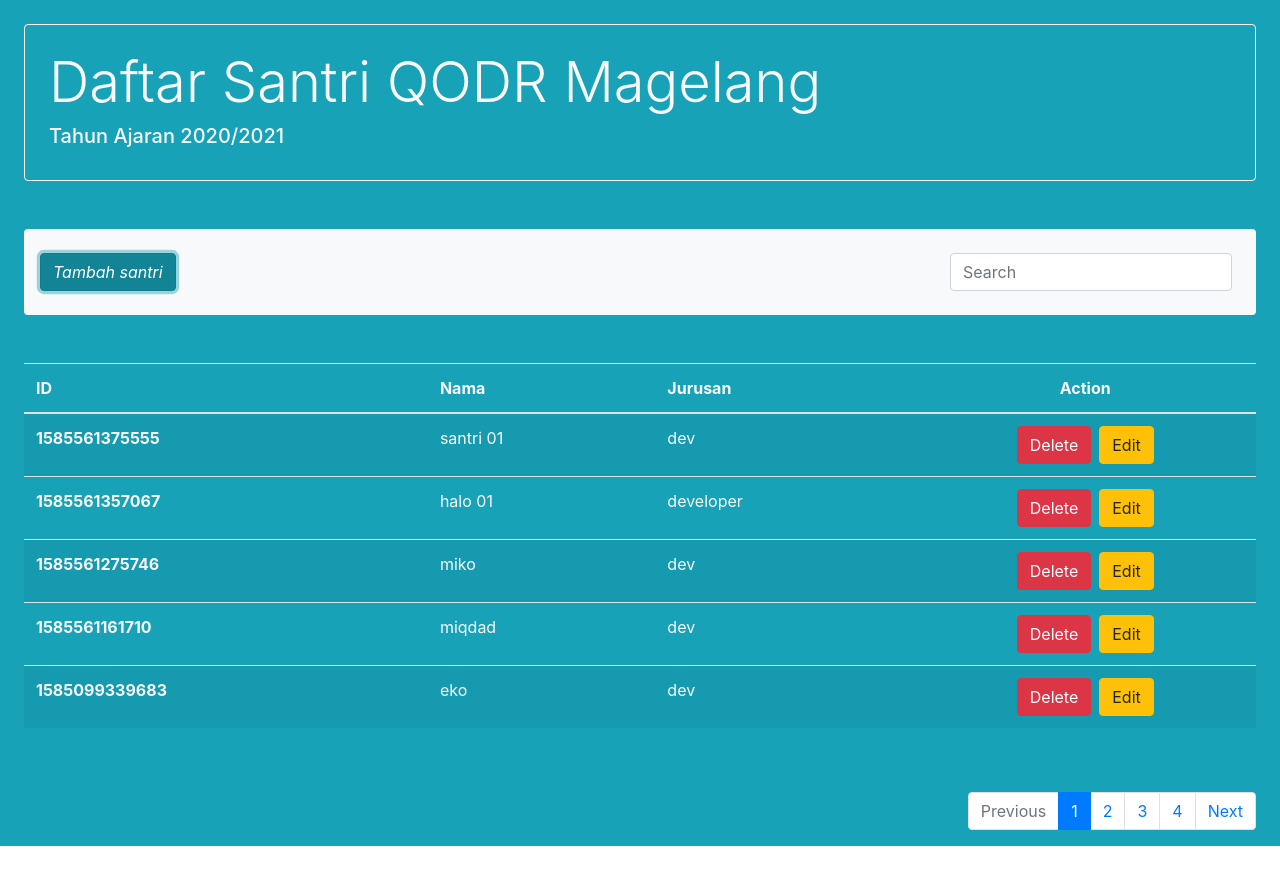
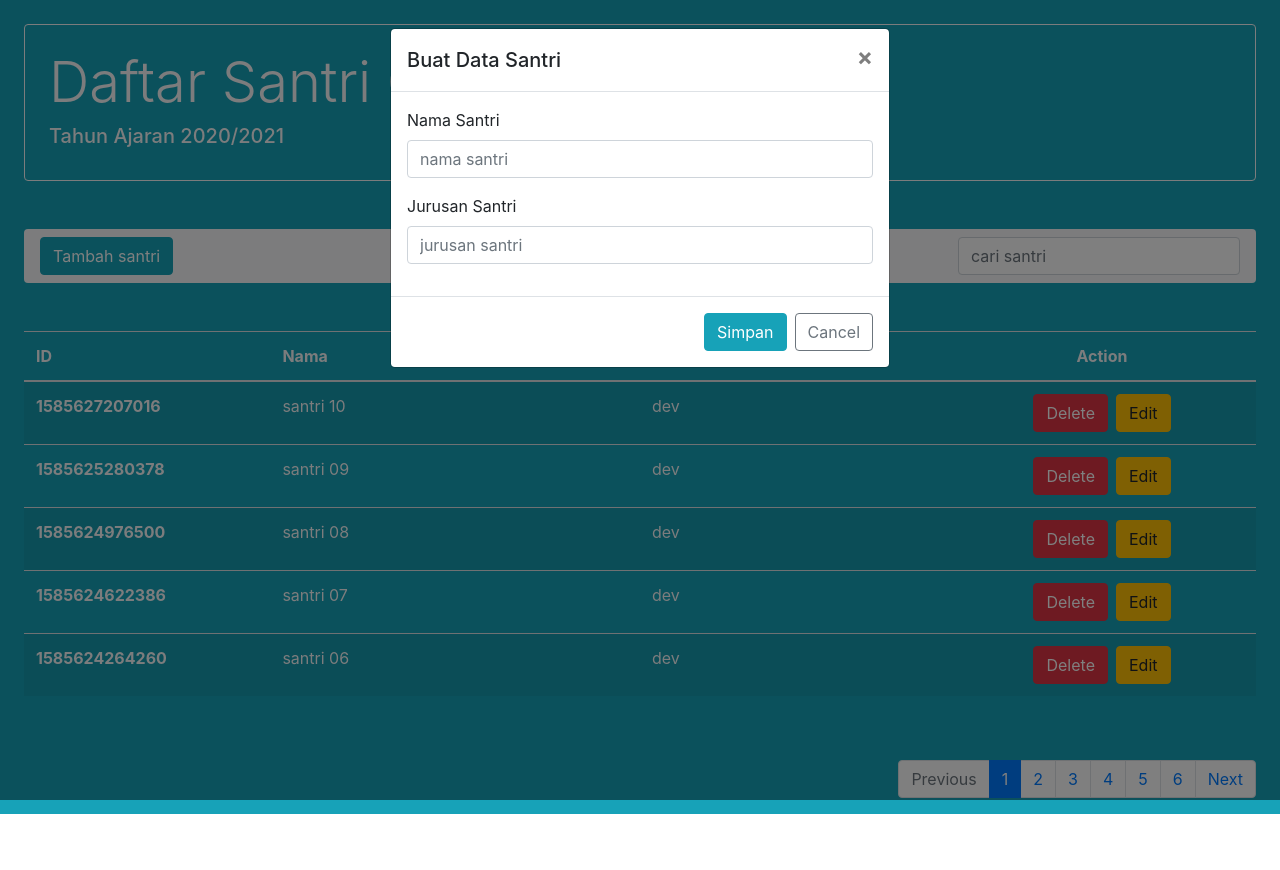
Before and after one commit to akumiq/crudEa, a React (Create React App) app: page / in a window 1280 px wide. Both pictures are taken after a click on the button "Tambah santri". After the commit the page ends 838 px from the top, so only its background shows below. Built offline with nearby package versions, Linux system fonts and the light colour scheme; data requests are answered from the project's data file.

Commit message:
change name function

```diff
--- a/db.json
+++ b/db.json
@@ -2,93 +2,138 @@
   "posts": [
     {
       "id": 1585099188126,
-      "nama": "umar",
-      "jurusan": "dev"
+      "name": "umar",
+      "studyProgram": "dev"
     },
     {
       "id": 1585099195803,
-      "nama": "esa",
-      "jurusan": "dev"
+      "name": "esa",
+      "studyProgram": "dev"
     },
     {
       "id": 1585099202828,
-      "nama": "adil",
-      "jurusan": "dev"
+      "name": "adil",
+      "studyProgram": "dev"
     },
     {
       "id": 1585099214996,
-      "nama": "abim",
-      "jurusan": "dev"
+      "name": "abim",
+      "studyProgram": "dev"
     },
     {
       "id": 1585099220982,
-      "nama": "fatkur",
-      "jurusan": "dev"
+      "name": "fatkur",
+      "studyProgram": "dev"
     },
     {
       "id": 1585099227619,
-      "nama": "rijal",
-      "jurusan": "dev"
+      "name": "rijal",
+      "studyProgram": "dev"
     },
     {
       "id": 1585099233718,
-      "nama": "farhan",
-      "jurusan": "dev"
+      "name": "farhan",
+      "studyProgram": "dev"
     },
     {
       "id": 1585099240668,
-      "nama": "suraji",
-      "jurusan": "dev"
+      "name": "suraji",
+      "studyProgram": "dev"
     },
     {
       "id": 1585099252161,
-      "nama": "tsabit",
-      "jurusan": "dev"
+      "name": "tsabit",
+      "studyProgram": "dev"
     },
     {
       "id": 1585099273189,
-      "nama": "hakim",
-      "jurusan": "dev"
+      "name": "hakim",
+      "studyProgram": "dev"
     },
     {
       "id": 1585099320502,
-      "nama": "alvin",
-      "jurusan": "dev"
+      "name": "alvin",
+      "studyProgram": "dev"
     },
     {
       "id": 1585099327599,
-      "nama": "ali",
-      "jurusan": "dev"
+      "name": "ali",
+      "studyProgram": "dev"
     },
     {
       "id": 1585099333964,
-      "nama": "ahmad",
-      "jurusan": "dev"
+      "name": "ahmad",
+      "studyProgram": "dev"
     },
     {
       "id": 1585099339683,
-      "nama": "eko",
-      "jurusan": "dev"
+      "name": "eko",
+      "studyProgram": "dev"
     },
     {
       "id": 1585561161710,
-      "nama": "miqdad",
-      "jurusan": "dev"
+      "name": "miqdad",
+      "studyProgram": "dev"
     },
     {
       "id": 1585561275746,
-      "nama": "miko",
-      "jurusan": "dev"
+      "name": "miko",
+      "studyProgram": "dev"
     },
     {
       "id": 1585561357067,
-      "nama": "halo 01",
-      "jurusan": "developer"
+      "name": "ciko",
+      "studyProgram": "dev"
     },
     {
       "id": 1585561375555,
-      "nama": "santri 01",
-      "jurusan": "dev"
+      "name": "santri 01",
+      "studyProgram": "dev"
+    },
+    {
+      "id": 1585621612447,
+      "name": "santri 02",
+      "studyProgram": "dev"
+    },
+    {
+      "id": 1585622202722,
+      "name": "santri 03",
+      "studyProgram": "dev"
+    },
+    {
+      "id": 1585622218744,
+      "name": "santri 04",
+      "studyProgram": "dev"
+    },
+    {
+      "id": 1585622728063,
+      "name": "santri 05",
+      "studyProgram": "dev"
+    },
+    {
+      "id": 1585624264260,
+      "name": "santri 06",
+      "studyProgram": "dev"
+    },
+    {
+      "id": 1585624622386,
+      "name": "santri 07",
+      "studyProgram": "dev"
+    },
+    {
+      "id": 1585624976500,
+      "name": "santri 08",
+      "studyProgram": "dev"
+    },
+    {
+      "id": 1585625280378,
+      "name": "santri 09",
+      "studyProgram": "dev"
+    },
+    {
+      "id": 1585627207016,
+      "name": "santri 10",
+      "studyProgram": "dev"
     }
   ]
 }
--- a/src/App.jsx
+++ b/src/App.jsx
@@ -1,6 +1,6 @@
 import React, { Component } from 'react'
 import Header from './components/header'
-import Navbar from './components/navbar'
+import MenuBar from './components/navbar'
 import Contents from './components/contents'
 import axios from 'axios'
 import {
@@ -19,8 +19,8 @@
       value: '',
       postDataSantri: {
         id: '',
-        nama: '',
-        jurusan: ''
+        name: '',
+        studyProgram: ''
       },
       isUpdate: false,
 
@@ -32,12 +32,11 @@
     }
   }
 
-  // fitur CRUD
   componentDidMount () {
-    this.getDataSantri()
+    this.onGetDataSantri()
   }
 
-  getDataSantri = () => {
+  onGetDataSantri = () => {
     axios.get('http://localhost:4000/posts?_sort=id&_order=desc')
       .then((result) => {
         this.setState({
@@ -45,45 +44,6 @@
         }, () => {
           this.setPagination()
         })
-      })
-  }
-
-  simpanDataSantri = () => {
-    this.postDataSantri()
-    this.setState({
-      postDataSantri: {
-        id: '',
-        nama: '',
-        jurusan: ''
-      }
-    })
-  }
-
-  onHandleUpdate = () => {
-    axios.put(`http://localhost:4000/posts/${this.state.postDataSantri.id}`, this.state.postDataSantri)
-      .then(() => {
-        this.getDataSantri()
-        this.setState({
-          postDataSantri: {
-            id: '',
-            nama: '',
-            jurusan: ''
-          }
-        })
-      })
-  }
-
-  onHandleDelete = (id) => {
-    axios.delete(`http://localhost:4000/posts/${id}`)
-      .then(() => {
-        this.getDataSantri()
-      })
-  }
-
-  postDataSantri = () => {
-    axios.post('http://localhost:4000/posts', this.state.postDataSantri)
-      .then(() => {
-        this.getDataSantri()
       })
   }
 
@@ -100,25 +60,62 @@
     })
   }
 
-  dataUpdate = (data) => {
+  onHandlePost = () => {
+    axios.post('http://localhost:4000/posts', this.state.postDataSantri)
+      .then(() => {
+        this.onGetDataSantri()
+        this.setState({
+          postDataSantri: {
+            id: '',
+            name: '',
+            studyProgram: ''
+          }
+        })
+      })
+  }
+
+  onHandleUpdate = () => {
+    axios.put(`http://localhost:4000/posts/${this.state.postDataSantri.id}`, this.state.postDataSantri)
+      .then(() => {
+        this.onGetDataSantri()
+        this.setState({
+          postDataSantri: {
+            id: '',
+            name: '',
+            studyProgram: ''
+          }
+        })
+      })
+  }
+
+  onDataUpdate = (data) => {
     this.setState({
       postDataSantri: data,
       isUpdate: true
     })
   }
 
-  searchedSantri = (e) => {
+  onHandleDelete = (id) => {
+    axios.delete(`http://localhost:4000/posts/${id}`)
+      .then(() => {
+        this.onGetDataSantri()
+      })
+  }
+
+  onSearchSantri = (e) => {
     this.setState({
       value: e.target.value
     }, () => {
       if (this.state.dataSantri) {
-        const searchedSantri = this.state.dataSantri.filter(
-          item => (
-            item.name.toLowerCase().indexOf(this.state.value.toLowerCase()) > -1
-          )
+        const searchDataSantri = this.state.dataSantri.filter(
+          (item) => {
+            return (
+              item.name.toLowerCase().indexOf(this.state.value.toLowerCase()) > -1
+            )
+          }
         )
         this.setState({
-          newDataSantri: searchedSantri
+          newDataSantri: searchDataSantri
         }, () => this.setPagination())
       }
     })
@@ -183,11 +180,11 @@
   render () {
     const {
       onHandleInput,
-      simpanDataSantri,
+      onHandlePost,
+      onHandleUpdate,
       onHandleDelete,
-      onHandleUpdate,
-      dataUpdate,
-      searchedSantri,
+      onSearchSantri,
+      onDataUpdate,
       onPreviousPage,
       onNextPage
     } = this
@@ -205,27 +202,25 @@
         className='bg-info text-light'
         style={{ minHeight: '100vh' }}
       >
-
         <Header />
 
-        <Navbar
+        <MenuBar
+          postDataSantri={postDataSantri}
+          value={value}
           onHandleInput={onHandleInput}
-          simpanDataSantri={simpanDataSantri}
-          postDataSantri={postDataSantri}
-          searchedSantri={searchedSantri}
+          onHandlePost={onHandlePost}
+          onSearchSantri={onSearchSantri}
         />
 
         <Contents
+          value={value}
+          dataSantri={dataSantriWithLimit} // update for fitur pagination
+          newDataSantri={dataSantriWithLimit} // update pagination
+          postDataSantri={postDataSantri}
+          onDataUpdate={onDataUpdate}
+          onHandleInput={onHandleInput}
           onHandleUpdate={onHandleUpdate}
-          onHandleInput={onHandleInput}
-          simpanDataSantri={simpanDataSantri}
           onHandleDelete={onHandleDelete}
-          dataUpdate={dataUpdate}
-          newDataSantri={dataSantriWithLimit} // update pagination
-          dataSantri={dataSantriWithLimit} // update for fitur pagination
-          postDataSantri={postDataSantri}
-          searchedSantri={searchedSantri}
-          value={value}
         />
 
         <Pagination
@@ -260,7 +255,6 @@
             </PaginationLink>
           </PaginationItem>
         </Pagination>
-
       </div>
     )
   }
--- a/src/components/contents/dataSantri/index.jsx
+++ b/src/components/contents/dataSantri/index.jsx
@@ -14,7 +14,7 @@
 } from 'reactstrap'
 
 const renderDataSantri = (props) => {
-  return props.searchedSantri && props.value
+  return props.value
     ? props.newDataSantri
     : props.dataSantri
 }
@@ -32,19 +32,41 @@
     <Table striped className='text-light'>
       <thead>
         <tr>
-          <th scope='col'>ID</th>
-          <th scope='col'>Nama</th>
-          <th scope='col'>Jurusan</th>
-          <th scope='col' className='text-center'>Action</th>
+          <th
+            scope='col'
+            style={{ width: '20%' }}
+          >
+            ID
+          </th>
+          <th
+            scope='col'
+            style={{ width: '30%' }}
+          >
+            Nama
+          </th>
+          <th
+            scope='col'
+            style={{ width: '25%' }}
+          >
+            Jurusan
+          </th>
+          <th
+            scope='col'
+            style={{ width: '25%' }}
+            className='text-center'
+          >
+            Action
+          </th>
         </tr>
       </thead>
+
       <tbody>
         {
           renderDataSantri(props).map((item, id) => (
             <tr key={id}>
               <th scope='row'>{item.id}</th>
-              <td>{item.nama}</td>
-              <td>{item.jurusan}</td>
+              <td>{item.name}</td>
+              <td>{item.studyProgram}</td>
               <td>
                 <div className='row justify-content-center'>
                   <Button
@@ -60,8 +82,8 @@
                   <Button
                     color='warning'
                     onClick={() => {
+                      props.onDataUpdate(item)
                       onToggleEditModal()
-                      props.dataUpdate(item)
                     }}
                   >
                     Edit
@@ -83,13 +105,13 @@
           <ModalBody>
             <Form>
               <FormGroup>
-                <Label for='nama'>Nama Santri</Label>
+                <Label for='name'>Nama Santri</Label>
                 <Input
                   type='text'
-                  name='nama'
-                  id='nama'
+                  name='name'
+                  id='name'
                   onChange={(e) => props.onHandleInput(e)}
-                  value={props.postDataSantri.nama}
+                  value={props.postDataSantri.name}
                   placeholder='nama santri'
                 />
               </FormGroup>
@@ -97,13 +119,13 @@
 
             <Form>
               <FormGroup>
-                <Label for='jurusan'>Jurusan Santri</Label>
+                <Label for='studyProgram'>Jurusan Santri</Label>
                 <Input
                   type='text'
-                  name='jurusan'
-                  id='jurusan'
+                  name='studyProgram'
+                  id='studyProgram'
                   onChange={(e) => props.onHandleInput(e)}
-                  value={props.postDataSantri.jurusan}
+                  value={props.postDataSantri.studyProgram}
                   placeholder='jurusan santri'
                 />
               </FormGroup>
@@ -114,8 +136,8 @@
             <Button
               color='info'
               onClick={() => {
+                props.onHandleUpdate()
                 onToggleEditModal()
-                props.onHandleUpdate()
               }}
             >
               Update
@@ -146,8 +168,8 @@
               color='secondary'
               outline
               onClick={() => {
+                props.onHandleDelete(idDeleteSantri)
                 onToggleDeleteModal()
-                props.onHandleDelete(idDeleteSantri)
               }}
             >
               Delete
@@ -167,11 +189,11 @@
 }
 
 DataSantri.propTypes = {
+  postDataSantri: PropTypes.object,
+  onDataUpdate: PropTypes.func,
+  onHandleInput: PropTypes.func,
   onHandleUpdate: PropTypes.func,
-  postDataSantri: PropTypes.object,
-  onHandleInput: PropTypes.func,
-  onHandleDelete: PropTypes.func,
-  dataUpdate: PropTypes.func
+  onHandleDelete: PropTypes.func
 }
 
 export default DataSantri
--- a/src/components/contents/index.jsx
+++ b/src/components/contents/index.jsx
@@ -11,15 +11,13 @@
           ? (
             <DataSantri
               value={props.value}
-              searchedSantri={props.searchedSantri}
+              dataSantri={props.dataSantri}
               newDataSantri={props.newDataSantri}
+              postDataSantri={props.postDataSantri}
+              onDataUpdate={props.onDataUpdate}
+              onHandleInput={props.onHandleInput}
               onHandleUpdate={props.onHandleUpdate}
-              postDataSantri={props.postDataSantri}
-              onHandleInput={props.onHandleInput}
-              dataSantri={props.dataSantri}
               onHandleDelete={props.onHandleDelete}
-              dataUpdate={props.dataUpdate}
-              simpanDataSantri={props.simpanDataSantri}
             />
           )
           : <PageNotFound />
@@ -29,16 +27,14 @@
 }
 
 Contents.propTypes = {
+  value: PropTypes.string,
   dataSantri: PropTypes.array,
-  value: PropTypes.string,
-  searchedSantri: PropTypes.func,
   newDataSantri: PropTypes.array,
+  postDataSantri: PropTypes.object,
+  onDataUpdate: PropTypes.func,
+  onHandleInput: PropTypes.func,
   onHandleUpdate: PropTypes.func,
-  postDataSantri: PropTypes.object,
-  onHandleInput: PropTypes.func,
-  onHandleDelete: PropTypes.func,
-  dataUpdate: PropTypes.func,
-  simpanDataSantri: PropTypes.func
+  onHandleDelete: PropTypes.func
 }
 
 export default Contents
--- a/src/components/navbar/index.jsx
+++ b/src/components/navbar/index.jsx
@@ -1,54 +1,65 @@
-import React from 'react'
+import React, { useState } from 'react'
 import PropTypes from 'prop-types'
 import {
-  // Modal,
-  // ModalHeader,
-  // ModalBody,
-  // Form,
-  // FormGroup,
-  // Label,
-  // Input,
-  // ModalFooter,
-  Button
+  Modal,
+  ModalHeader,
+  ModalBody,
+  Form,
+  FormGroup,
+  Label,
+  Input,
+  ModalFooter,
+  Button,
+  Navbar,
+  Collapse,
+  Nav,
+  NavItem,
+  NavbarToggler
 } from 'reactstrap'
 
-const Navbar = (props) => {
-  // const [isEditModalVisible, setEditModal] = useState(false)
-  // const onToggleEditModal = () => setEditModal(!isEditModalVisible)
+const MenuBar = (props) => {
+  const [isCreateModalVisible, setCreateModal] = useState(false)
+  const onToggleCreateModal = () => setCreateModal(!isCreateModalVisible)
+
+  const [isNavbarVisible, setNavbarOpen] = useState(false)
+  const onToggleNavbar = () => setNavbarOpen(!isNavbarVisible)
 
   return (
     <div className='container-fluid p-4'>
-      <nav className='navbar navbar-expand-lg navbar-light bg-light rounded p-3'>
+      <Navbar
+        color='light'
+        light
+        expand='md'
+        className='rounded'
+      >
         <Button
           color='info'
-          // onClick={() => {
-          //   onToggleEditModal()
-          // }}
+          onClick={onToggleCreateModal}
         >
-          <i className='fa fa-user-plus'>Tambah santri</i>
+          Tambah santri
         </Button>
 
-        {/* <Modal
-          isOpen={isEditModalVisible}
-          toggle={onToggleEditModal}
+        <Modal
+          isOpen={isCreateModalVisible}
+          toggle={onToggleCreateModal}
         >
-          <ModalHeader toggle={onToggleEditModal}>
+          <ModalHeader toggle={onToggleCreateModal}>
             Buat Data Santri
           </ModalHeader>
 
           <ModalBody>
             <Form>
               <FormGroup>
-                <Label for='nama'>
+                <Label for='name'>
                   Nama Santri
                 </Label>
 
                 <Input
                   type='text'
-                  name='nama'
-                  id='nama'
-                  onChange={props.onHandleInput}
-                  value={props.postDataSantri.nama}
+                  name='name'
+                  id='name'
+                  onChange={(e) => props.onHandleInput(e)}
+                  value={props.postDataSantri.name}
                   placeholder='nama santri'
                 />
               </FormGroup>
@@ -56,16 +67,16 @@
 
             <Form>
               <FormGroup>
-                <Label for='jurusan'>
+                <Label for='studyProgram'>
                   Jurusan Santri
                 </Label>
 
                 <Input
                   type='text'
-                  name='jurusan'
-                  id='jurusan'
-                  onChange={props.onHandleInput}
-                  value={props.postDataSantri.jurusan}
+                  name='studyProgram'
+                  id='studyProgram'
+                  onChange={(e) => props.onHandleInput(e)}
+                  value={props.postDataSantri.studyProgram}
                   placeholder='jurusan santri'
                 />
               </FormGroup>
@@ -76,8 +87,8 @@
             <Button
               color='info'
               onClick={() => {
-                onToggleEditModal()
-                props.simpanDataSantri()
+                props.onHandlePost()
+                onToggleCreateModal()
               }}
             >
               Simpan
@@ -86,53 +97,38 @@
             <Button
               color='secondary'
               outline
-              onClick={onToggleEditModal}
+              onClick={onToggleCreateModal}
             >
               Cancel
             </Button>
           </ModalFooter>
-        </Modal> */}
+        </Modal>
 
-        {/* FORM INPUT */}
-        <button
-          className='navbar-toggler'
-          type='button'
-          data-toggle='collapse'
-          data-target='#navbarSupportedContent'
-          aria-controls='navbarSupportedContent'
-          aria-expanded='false'
-          aria-label='Toggle navigation'
-        >
-          <span className='navbar-toggler-icon' />
-        </button>
-
-        <div
-          className='collapse navbar-collapse'
-          id='navbarSupportedContent'
-        >
-          <ul className='m-2 ml-auto'>
-            <li className='navbar-item ml-auto'>
-              <input
+        <NavbarToggler onClick={onToggleNavbar} />
+        <Collapse isOpen={isNavbarVisible} navbar>
+          <Nav className='ml-auto' navbar>
+            <NavItem>
+              <Input
                 className='form-control mr-sm-2'
                 type='search'
-                placeholder='Search'
-                aria-label='Search'
-                onChange={() => props.searchedSantri()}
+                placeholder='cari santri'
+                value={props.value}
+                onChange={(e) => props.onSearchSantri(e)}
               />
-            </li>
-          </ul>
-        </div>
-
-      </nav>
+            </NavItem>
+          </Nav>
+        </Collapse>
+      </Navbar>
     </div>
   )
 }
 
-Navbar.propTypes = {
-  searchedSantri: PropTypes.func
-  // postDataSantri: PropTypes.object,
-  // onHandleInput: PropTypes.func,
-  // simpanDataSantri: PropTypes.func
+MenuBar.propTypes = {
+  postDataSantri: PropTypes.object,
+  value: PropTypes.string,
+  onHandleInput: PropTypes.func,
+  onHandlePost: PropTypes.func,
+  onSearchSantri: PropTypes.func
 }
 
-export default Navbar
+export default MenuBar
```
